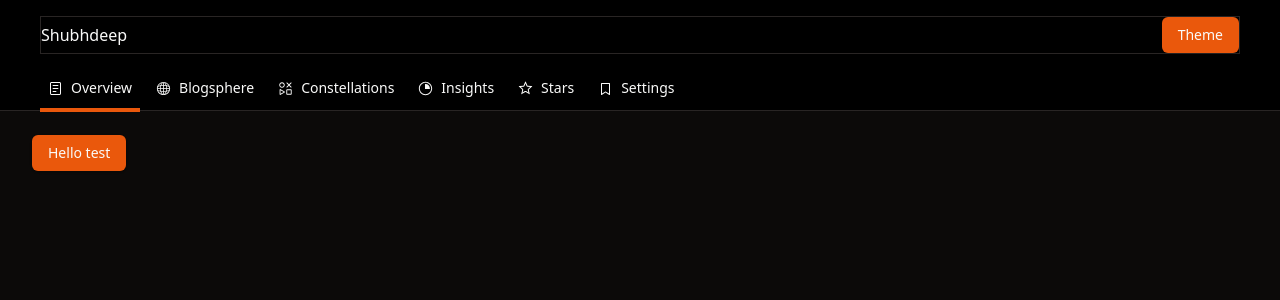
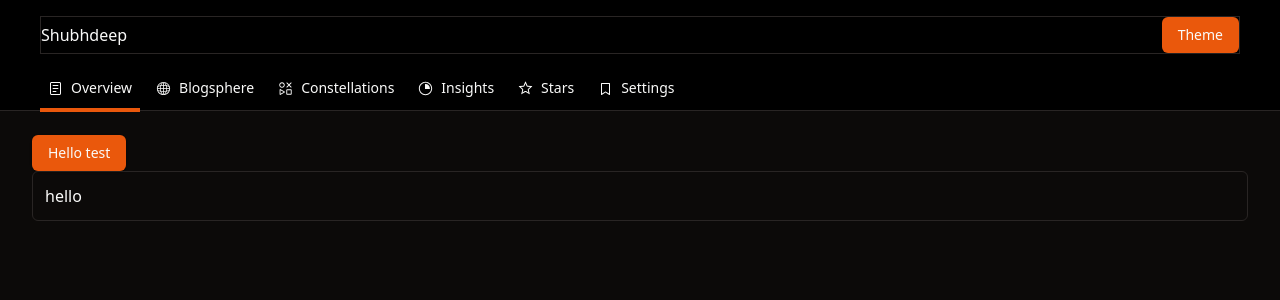
Before and after one commit to Shubhdeeps/Caffeinated-Creations, a React (Vite) app in the folder client/: page / in a window 1280 px wide. Shown: the top 300 px of the page. Built offline with nearby package versions, Linux system fonts and the light colour scheme.

Commit message:
commit box added;

```diff
--- a/client/src/App.tsx
+++ b/client/src/App.tsx
@@ -1,10 +1,12 @@
 import Layout from "./components/layout/Layout";
 import { Button } from "./components/ui/button";
+import ContributionHistory from "./features/ContributionHistory";
 
 function App() {
   return (
     <Layout>
       <Button>Hello test</Button>
+      <ContributionHistory />
     </Layout>
   );
 }
--- /dev/null
+++ b/client/src/features/ContributionHistory/components/CommitBox.tsx
@@ -0,0 +1,8 @@
+import React from "react";
+
+type IProps = {
+  children: React.ReactNode;
+};
+export default function CommitBox({ children }: IProps) {
+  return <div className="min-w-[260px] border rounded-md p-3">{children}</div>;
+}
--- a/client/src/features/ContributionHistory/index.tsx
+++ b/client/src/features/ContributionHistory/index.tsx
@@ -1,3 +1,9 @@
+import CommitBox from "./components/CommitBox";
+
 export default function ContributionHistory() {
-  return <div>index</div>;
+  return (
+    <div>
+      <CommitBox>hello</CommitBox>
+    </div>
+  );
 }
--- /dev/null
+++ b/client/src/features/ContributionHistory/models/HistoryYear.model.ts
@@ -0,0 +1,17 @@
+/**
+ * Empty: no commit on that day
+ * Light: 1-2 commits
+ * Medium: 3-5
+ * High: 6-10
+ * Extreme: 11 or above
+ */
+type SingleCell = {
+  dayNumber: number;
+  intensity: "empty" | "light" | "medium" | "high" | "extreme";
+  commitCount: number;
+};
+
+export interface HistoryYear {
+  days: SingleCell[];
+  year: number; //year number
+}
--- /dev/null
+++ b/client/src/features/ContributionHistory/utils/utils.ts
@@ -0,0 +1,8 @@
+/**
+ *
+ * @param year
+ * @returns true if its a leap year otherwise false
+ */
+export function isLeapYear(year: number) {
+  return (year % 4 === 0 && year % 100 !== 0) || year % 400 === 0;
+}
```
